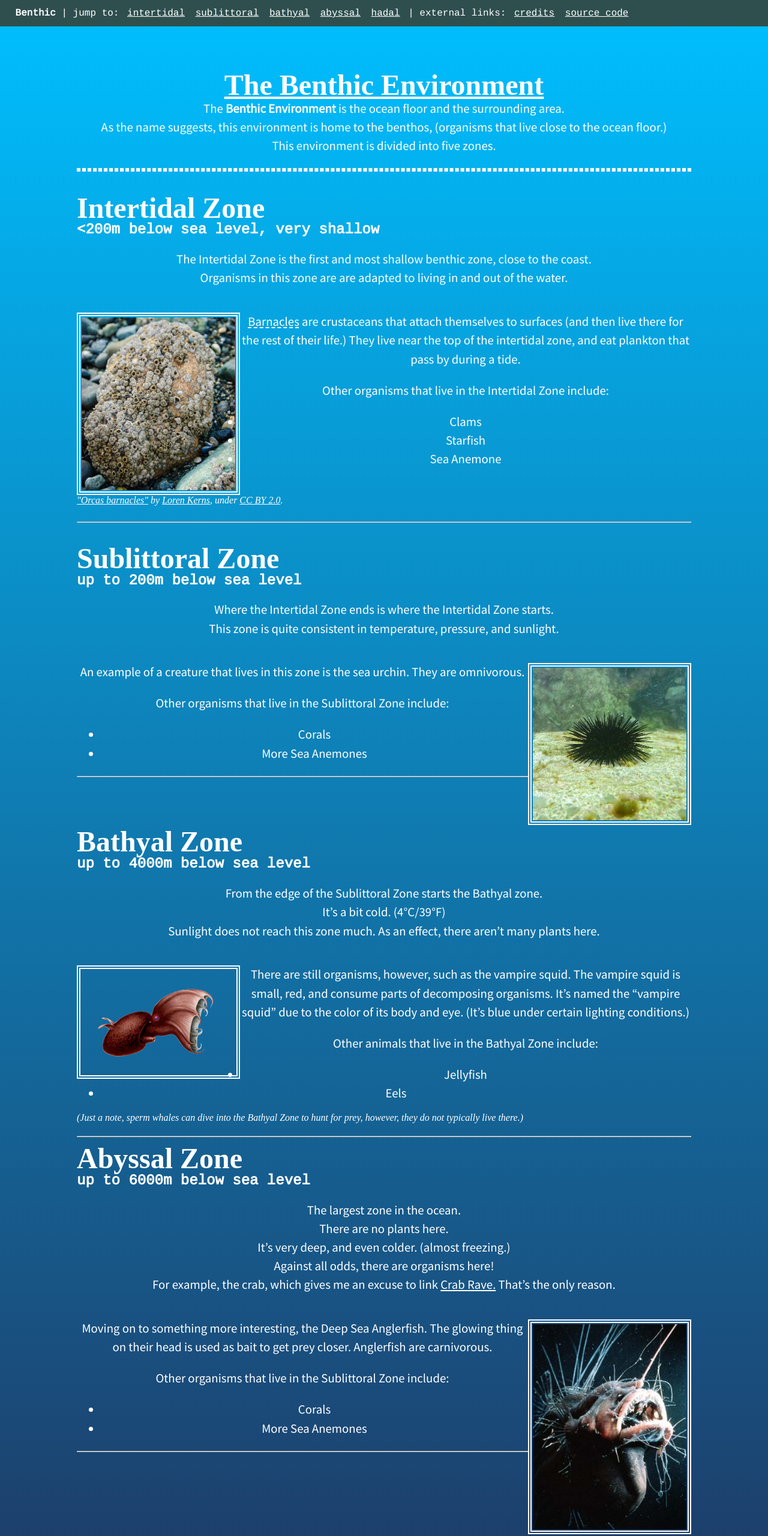
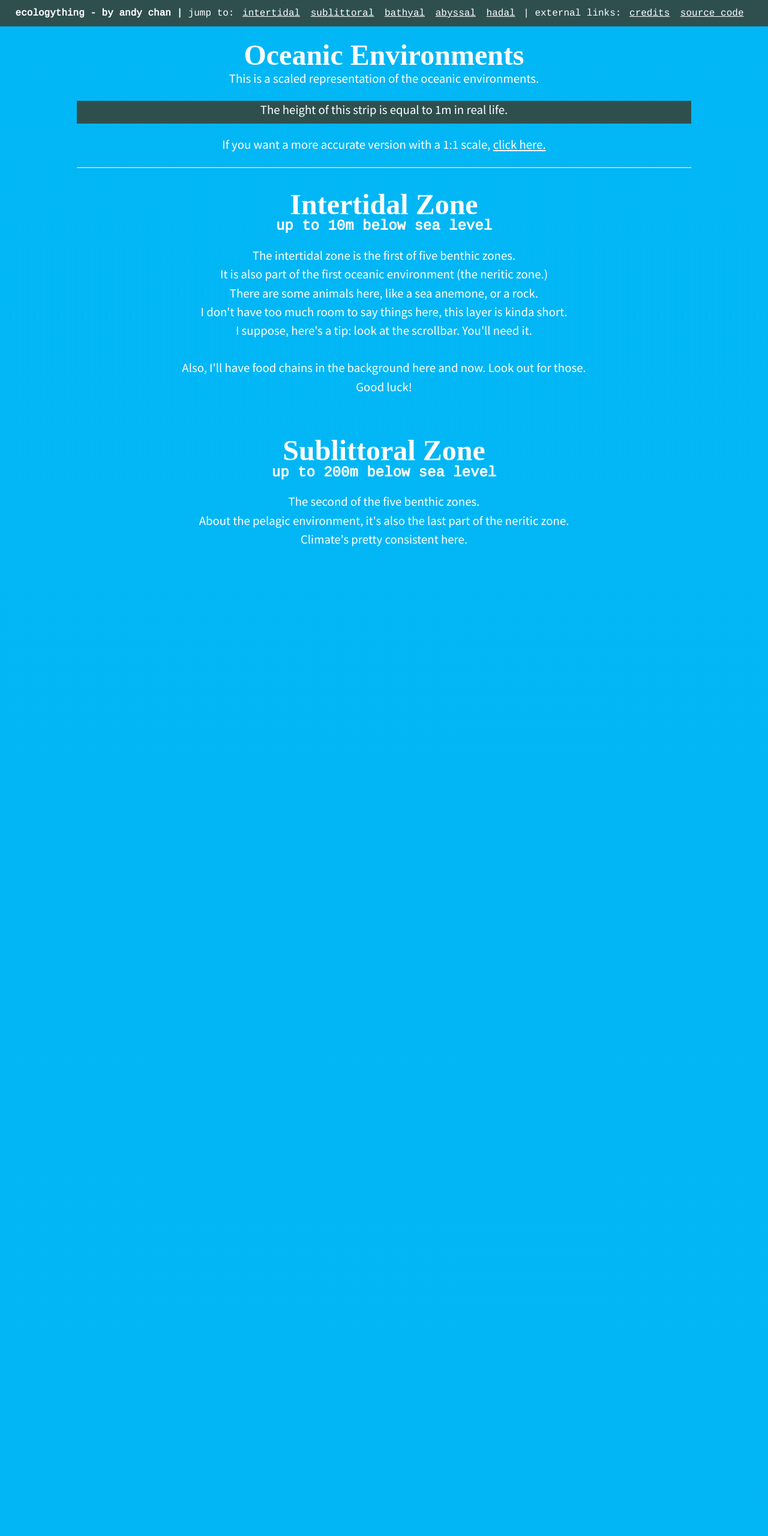
Before and after one commit to 12beesinatrenchcoat/ecologything, a plain HTML site: page index.html in a window 1280 px wide. Shown: the top 2560 px of the page at 60% size. Drawn offline with Linux system fonts and the light colour scheme; a web font is replaced by a local one.

Commit message:
Mass Destruction Update
I deleted a lot of things. There's a new format. Old source code can be found under releases.

```diff
--- a/index.html
+++ b/index.html
@@ -2,134 +2,107 @@
 <html lang="en" dir="ltr">
 	<head>
 		<meta charset="utf-8">
-	<title>Benthic Environment - ecologything</title>
-	<link rel = "stylesheet" type = "text/css" href = "stylesheet.css" />
+		<title>ecologything</title>
+		<link rel="stylesheet" href="stylesheet.css">
 	</head>
-
 	<body>
 		<header>
-		<!-- This is the header at the top. The DarkSlateGrey one. -->
-		<strong>Benthic</strong>
-		| jump to:
+			<strong>ecologything - by andy chan |</strong>
+			 jump to:
 			<a href="#intertidal">intertidal</a>
-			<a href="#sublitorral">sublittoral</a>
+			<a href="#sublittoral">sublittoral</a>
 			<a href="#bathyal">bathyal</a>
 			<a href="#abyssal">abyssal</a>
-			<a href="#hadal">hadal</a>
-		| external links:
+			<a href="#hadal">hadal</a> |
+			external links:
 			<a href="extra/credits.html">credits</a>
-			<a href="https://github.com/AndyThePie/ecologything" title="clicking this link will take you to github.com">source code</a>
-		<!-- This ends the header. -->
-	</header> <br>
-		<h1 style="text-align:center; text-decoration:underline">The Benthic Environment</h1>
-		<p>The <strong>Benthic Environment</strong> is the ocean floor and the surrounding area.<br>
-		As the name suggests, this environment is home to the benthos, (organisms that live close to the ocean floor.) <br>
-		This environment is divided into five zones.</p> <hr style="border-width:medium; border-style: dashed">
+			<a href="https://github.com/AndyThePie/ecologything">source code</a>
+		</header>
+	</body>
+		<h1>Oceanic Environments</h1>
+		<p>This is a scaled representation of the oceanic environments. <br>
+		<div style="height:1cm; background:darkslategrey;">
+			<p>The height of this strip is equal to 1m in real life.</p>
+		</div>
+			<p>If you want a more accurate version with a 1:1 scale, <a class="link"href="scaled.html">click here.</a> </p>
+		<hr>
 	<main>
-		<!-- The main content of the page is here. The text, images, and paragraphs. -->
-		<div id = intertidal>
-			<h1>Intertidal Zone </h1>
-			<h2>&lt200m below sea level, very shallow</h2>
-			<p>The Intertidal Zone is the first and most shallow benthic zone, close to the coast. <br>
-			Organisms in this zone are are adapted to living in and out of the water.</p>
-				<div class="float">
-					<p><img class="float" src="images/barnacle.jpg" alt="An image of a barnacle."></p> <p>
-					<span class="hoverable" title="(Not to be confused for the ones in Half-Life)">Barnacles</span> are crustaceans that attach themselves to surfaces (and then live there for the rest of their life.) They live near the top of the intertidal zone, and eat plankton that pass by during a tide.</p>
-					<p> Other organisms that live in the Intertidal Zone include:
-						<ul>
-							<li>Clams
-							<li>Starfish
-							<li>Sea Anemone
-						</ul>
-					</p>
+		<div id="intertidal" style="height:10cm">
+			<h1>Intertidal Zone</h1>
+			<h2>up to 10m below sea level</h2>
+			<p>The intertidal zone is the first of five benthic zones. <br>
+			It is also part of the first oceanic environment (the neritic zone.) <br>
+			There are some animals here, like a sea anemone, or a rock.<br>
+			I don't have too much room to say things here, this layer is kinda short.<br>
+			I suppose, here's a tip: look at the scrollbar. You'll need it.<br><br>
+			Also, I'll have food chains in the background here and now. Look out for those. <br>
+			Good luck!</p>
 		</div>
-				<figcaption><a class="link" href="https://www.flickr.com/photos/lorenkerns/8595418880"><em>"Orcas barnacles"</em></a> by <a class="link" href="https://www.flickr.com/people/lorenkerns/">Loren Kerns</a>, under <a class="link" href="https://creativecommons.org/licenses/by/2.0/">CC BY 2.0</a>.</figcaption> <br>
-				<hr>
-		</div>
-		<div id = sublitorral>
+<!-- div height for sublittoral should add up to 190cm. -->
+		<div id="sublittoral" style="height:95cm">
 			<h1>Sublittoral Zone</h1>
 			<h2>up to 200m below sea level</h2>
-			<p>Where the Intertidal Zone ends is where the Intertidal Zone starts. <br>
-			This zone is quite consistent in temperature, pressure, and sunlight.</p>
-			<div class="floatr">
-				<p>An example of a creature that lives in this zone is the sea urchin. They are omnivorous.
-					<img class="floatr" src="images/sea_urchin.jpg" alt="An image of a sea urchin underwater.">
-				</p><p>
-					Other organisms that live in the Sublittoral Zone include:
-					<ul>
-						<li>Corals
-						<li>More Sea Anemones</li>
-					</ul>
-				</p> <hr>
+			<p>The second of the five benthic zones. <br>
+				About the pelagic environment, it's also the last part of the neritic zone. <br>
+				Climate's pretty consistent here.</p>
 		</div>
+		<div style="height:90cm"> <!-- halfway point for sublittoral zone -->
+			<p>You're halfway between the Sublittoral Zone and the Bathyal Zone. <br>
+				Just thought you'd like to know. <br>
+				Unless you're doing that middle-mouse-click super-fast scroll. <br>
+				In which case, you probably went back up here to see what was written here, huh? <br>
+				I should stop, each letter adds a thousandth of a kilobyte to the file size. <br>
+				Alright, see ya at the Bathyal zone.</p>
 		</div>
-		<div id = bathyal>
+		<div style="height:5cm">
+			<p>Alright, never mind, turns out 90 centimeters isn't a lot of scroll time.</p>
+		</div>
+<!-- div height for hadal should add up to 3800cm. -->
+		<div id="bathyal" style="height:3800cm">
 			<h1>Bathyal Zone</h1>
 			<h2>up to 4000m below sea level</h2>
-			<p>From the edge of the Sublittoral Zone starts the Bathyal zone. <br>
-				It’s a bit cold. (4°C/39°F) <br>
-				Sunlight does not reach this zone much. As an effect, there aren’t many plants here.
-				<div class="float">
-					<p>
-						<img class="float" src="images\Vampyroteuthis_infernalis.png" alt="A drawing of a Vampire Squid.">
-						There are still organisms, however, such as the vampire squid. The vampire squid is small, red, and consume parts of decomposing organisms. It’s named the “vampire squid” due to the color of its body and eye. (It’s blue under certain lighting conditions.)
-					</p> <p>
-						Other animals that live in the Bathyal Zone include:
-						<ul>
-							<li>Jellyfish
-							<li>Eels</li>
-						</ul>
-						<em>(Just a note, sperm whales can dive into the Bathyal Zone to hunt for prey, however, they do not typically live there.)</em>
-					</p>
-					<hr>
+			<p>On the topic of the pelagic environment, this is where the oceanic zone starts. <br>
+				Have you noticed the background slowly getting darker and darker? <br>
+				If you did notice... you have really good eyes. I barely even notice. <br style="line-height:10cm">
+				Oh, and if you're wondering, you're about 1.93% of the way to the bottom.</p>
+
 		</div>
-			</p>
-		</div>
-		<div id = abyssal>
+<!-- div height for abyssal should add up to 2000cm. -->
+		<div id="abyssal" style="height:2000cm">
 			<h1>Abyssal Zone</h1>
 			<h2>up to 6000m below sea level</h2>
-			<p>The largest zone in the ocean. <br>
-				There are no plants here. <br>
-				It’s very deep, and even colder. (almost freezing.)<br>
-				Against all odds, there are organisms here!<br>
-				For example, the crab, which gives me an excuse to link <a href="https://youtu.be/LDU_Txk06tM" class="link">Crab Rave.</a> That’s the only reason.</p>
-			<div class="floatr">
-				<p>
-					<img class="floatr" src="images/anglerfish.jpg" alt="An image of a sea urchin underwater.">
-					Moving on to something more interesting, the Deep Sea Anglerfish.
-					The glowing thing on their head is used as bait to get prey closer.
-					Anglerfish are carnivorous.
 
-				</p><p>
-					Other organisms that live in the Sublittoral Zone include:
-					<ul>
-						<li>Corals
-						<li>More Sea Anemones</li>
-					</ul>
-				</p> <hr>
 		</div>
+<!-- div height for hadal should add up to 4994cm. -->
+		<div id="hadal" style="height:2497cm">
+			<h1>Hadal Zone</h1>
+			<h2>the deepest point of the ocean</h2>
+			<p>The hadal zone can only be found in trenches. <br>
+				The remaining part of this goes down Challenger's Deep, the lowest part of our Earth's hydrosphere. <br>
+				If you've scrolled this far, congratulations, and sorry.</p>
 		</div>
-		</div> <br>
-		<div id = hadal style="display:block">
-			<h1>Hadal Zone</h1>
-			<h2 title="up to 11,000m below sea level" class="hoverable">the bottom of the bottom of the ocean</h2>
-			<p>Found in ocean trenches, the Hadal Zone is the deepest benthic zone. <br>
-				Very dark, very cold (barely over freezing,) and has extremely high pressure levels. <br>
-				It’s difficult to study, but we do know a bit about it.<br>
-				Animals in the Hadal Zone include:
-				<ul>
-					<li>Sponges
-					<li>Clams
-					<li>Liparid Fish</li>
-				</ul>
-				<p>It’s also worth noting that protists live here.</p>
-			</p>
-			<hr>
+		<div style="height:2480cm"> <!-- halfway point for hadal! -->
+			<p>You're halfway through the Hadal Zone. <br>
+				Well, a little more now. <br>
+				I'm surprised you actually decided to scroll this far. <br>
+				Don't worry, the result will be underwhelming.</p>
 		</div>
-</main> <br>
-<p>The benthic environment deals with the ocean floor, but what about the open ocean? <br> Well, that has to do with
-<a href="pelagic.html" class="link" style="text-align:center; font-size:2em">The Pelagic Environment.</a>
-</p>
+		<div id="finale" style="height:17cm"> <!-- this is the end. -->
+			<p>You're crazy. <br>
+				Unless you skipped to the bottom, in which case, shame on you. <br>
+				But if you scrolled this far, thanks for joining me on this journey. <br>
+				It was fun to program, and I hope you got some enjoyment out of it. <br>
+				I hope you see how deep the ocean is now. <br> <br>
+				Again, thanks for joining me on this "adventure" of sorts. <br>
+				I hope you enjoyed, <br>
+				have a good. <br> <br>
+				-Andy Chan, 2019</p> <hr>
+				<p>Maybe check out <a class="link" href="extra/credits.html">the credits</a> or <a class="link" href="https://github.com/AndyThePie/ecologything">the source code?</a> </p>
+		</div>
 
-</body>
+		<footer>
+			<h1>The bottom of Challenger's Deep</h1>
+			<h2>10,916 meters below sea level</h2>
+		</footer>
+	</main>
 </html>
--- a/stylesheet.css
+++ b/stylesheet.css
@@ -1,10 +1,11 @@
 @import url('https://fonts.googleapis.com/css?family=Charm:700|Cousine|Source+Sans+Pro&subset=latin-ext');
 
 body{
-	background-image: linear-gradient(to bottom, DeepSkyBlue, #241f47);
+    background: linear-gradient(to bottom, #00bfff -5%, #241f47 90%, #241f47 99.95%, #70670f 99.95%);
 	margin:10%;
 	margin-top:5%;
 	color:white;
+	text-align: center
 }
 
 h1{
@@ -23,12 +24,10 @@ p, li{
 	font-family: 'Source Sans Pro', sans-serif;
 	font-size: 1.3em;
 	line-height: 150%;
-	text-align:center;
 }
 
 hr{
 	color:white;
-
 }
 
 header{
@@ -38,18 +37,14 @@ header{
 	width:100%;
 	background-color: darkslategrey;
 	font-family: 'Cousine', monospace;
-	font-size: 1em;
+	font-size: 1rem;
 	padding: 1% 2% 1%;
+	text-align: left;
 }
 
 header a{
 	color: white;
 	padding: 2px 4px 2px;
-}
-
-figcaption{
-	font-family: serif;
-	font-style: italic;
 }
 
 img{
@@ -59,14 +54,13 @@ img{
 	padding: 2px;
 }
 
-.float{
-	text-align: left;
-	float: left;
-}
-
-.floatr{
-	text-align: right;
-	float:right;
+footer{
+	position: absolute;
+	background-color: #70670f;
+	width:100%;
+	left: 0px;
+	right: 0px;
+	margin-top: -12px;
 }
 
 .link{
```
Also changed, not shown: extra/credits.html (+1 -4 lines), pelagic.html (deleted, +0 -24 lines), images/barnacle.jpg (deleted), 1 other file. Lines whose indentation alone changed are shown as unchanged.
